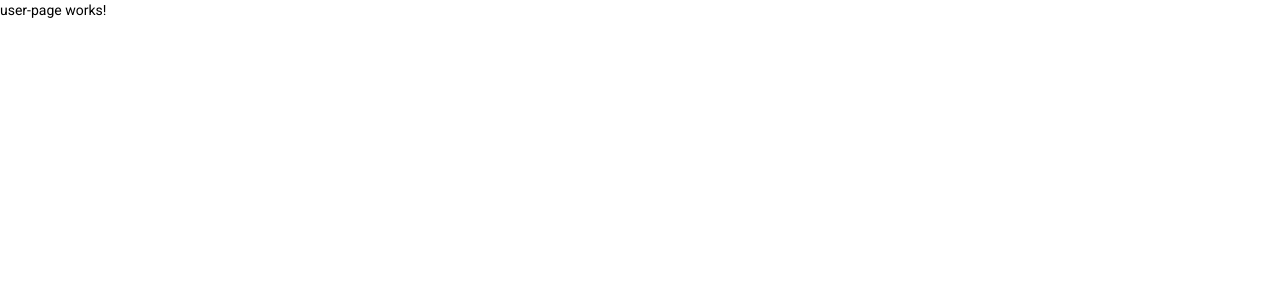
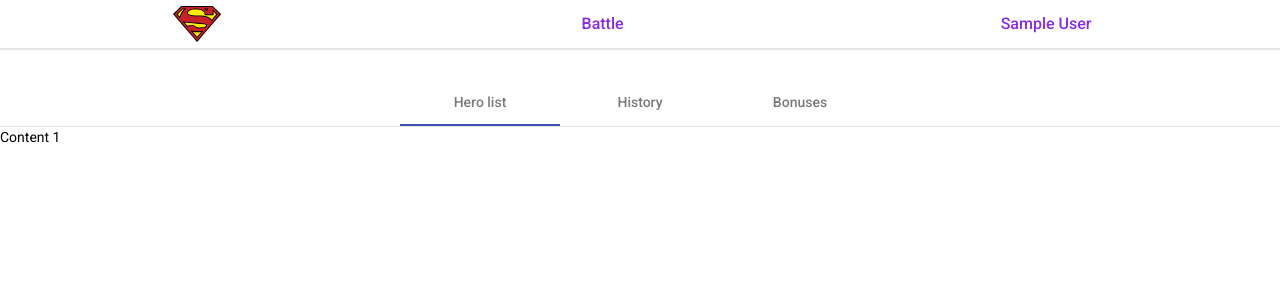
Before and after one commit to AndreyKlimmov/it-easy-hw9-angular-superhero, an Angular app: page /user in a window 1280 px wide. Shown: the top 300 px of the page. Built offline with nearby package versions, Linux system fonts and the light colour scheme; sample sign-in values are in the browser's storage.

Commit message:
task6 active tab cursor unset

```diff
--- a/src/app/core/pages/user-page/user-page.component.html
+++ b/src/app/core/pages/user-page/user-page.component.html
@@ -1 +1,24 @@
-<p>user-page works!</p>
+<div class="user">
+  <div class="user-header">
+    <img (click)="navToPage('home')" src="assets/img/logo-hero.svg" alt="logo" class="user-header__img">
+    <button
+      mat-button
+      class="user-header__btn"
+      (click)="navToPage('battle')"
+    >Battle
+    </button>
+    <button
+      mat-button
+      class="user-header__btn"
+      (click)="navToPage('user')"
+    >{{ authUser.name }}
+    </button>
+  </div>
+
+  <mat-tab-group mat-align-tabs="center">
+    <mat-tab label="Hero list">Content 1</mat-tab>
+    <mat-tab label="History">Content 2</mat-tab>
+    <mat-tab label="Bonuses">Content 3</mat-tab>
+  </mat-tab-group>
+
+</div>
--- a/src/app/core/pages/user-page/user-page.component.scss
+++ b/src/app/core/pages/user-page/user-page.component.scss
@@ -0,0 +1,29 @@
+.user {
+  display: flex;
+  flex-direction: column;
+  justify-content: center;
+
+  &-header {
+    display: flex;
+    align-items: center;
+    justify-content: space-around;
+    box-shadow: 0 2px 1px 0 rgba(0, 0, 0, .1);
+    margin-bottom: 30px;
+
+    &__img {
+      width: 48px;
+      height: 48px;
+      cursor: pointer;
+    }
+
+    &__btn {
+      font-size: 16px;
+      font-weight: 500;
+      color: blueviolet;
+    }
+  }
+}
+
+:host ::ng-deep .mat-tab-label-active {
+  cursor: unset;
+}
--- a/src/app/core/pages/user-page/user-page.component.ts
+++ b/src/app/core/pages/user-page/user-page.component.ts
@@ -1,5 +1,4 @@
 import { Component, OnInit } from '@angular/core';
-import {FormControl} from "@angular/forms";
 import {Router} from "@angular/router";
 
 @Component({
@@ -8,6 +7,7 @@ import {Router} from "@angular/router";
   styleUrls: ['./user-page.component.scss']
 })
 export class UserPageComponent implements OnInit {
+  public authUser: any = {'name': 'Log in'};
 
   constructor(
     private router: Router,
@@ -17,9 +17,16 @@ export class UserPageComponent implements OnInit {
     this.initializeForm()
   }
   private initializeForm(): void {
-    if (localStorage.getItem('session') === null) {
+    if (localStorage.getItem('session')) {
+      this.authUser = JSON.parse(localStorage.getItem('session') || '')
+    }  else {
       this.router.navigate(['/login'])
     }
   }
 
+  public navToPage(pagePath: any): void {
+    this.router.navigate(['/' + pagePath])
+  }
+
+
 }
--- a/src/app/core/pages/user-page/user-page.module.ts
+++ b/src/app/core/pages/user-page/user-page.module.ts
@@ -2,6 +2,8 @@ import { NgModule } from '@angular/core';
 import { CommonModule } from '@angular/common';
 import { UserPageComponent } from './user-page.component';
 import {RouterModule, Routes} from "@angular/router";
+import {MatButtonModule} from "@angular/material/button";
+import {MatTabsModule} from "@angular/material/tabs";
 
 const routes: Routes = [
   {
@@ -17,6 +19,8 @@ const routes: Routes = [
   imports: [
     CommonModule,
     RouterModule.forChild(routes),
+    MatButtonModule,
+    MatTabsModule,
   ]
 })
 export class UserPageModule { }
```
